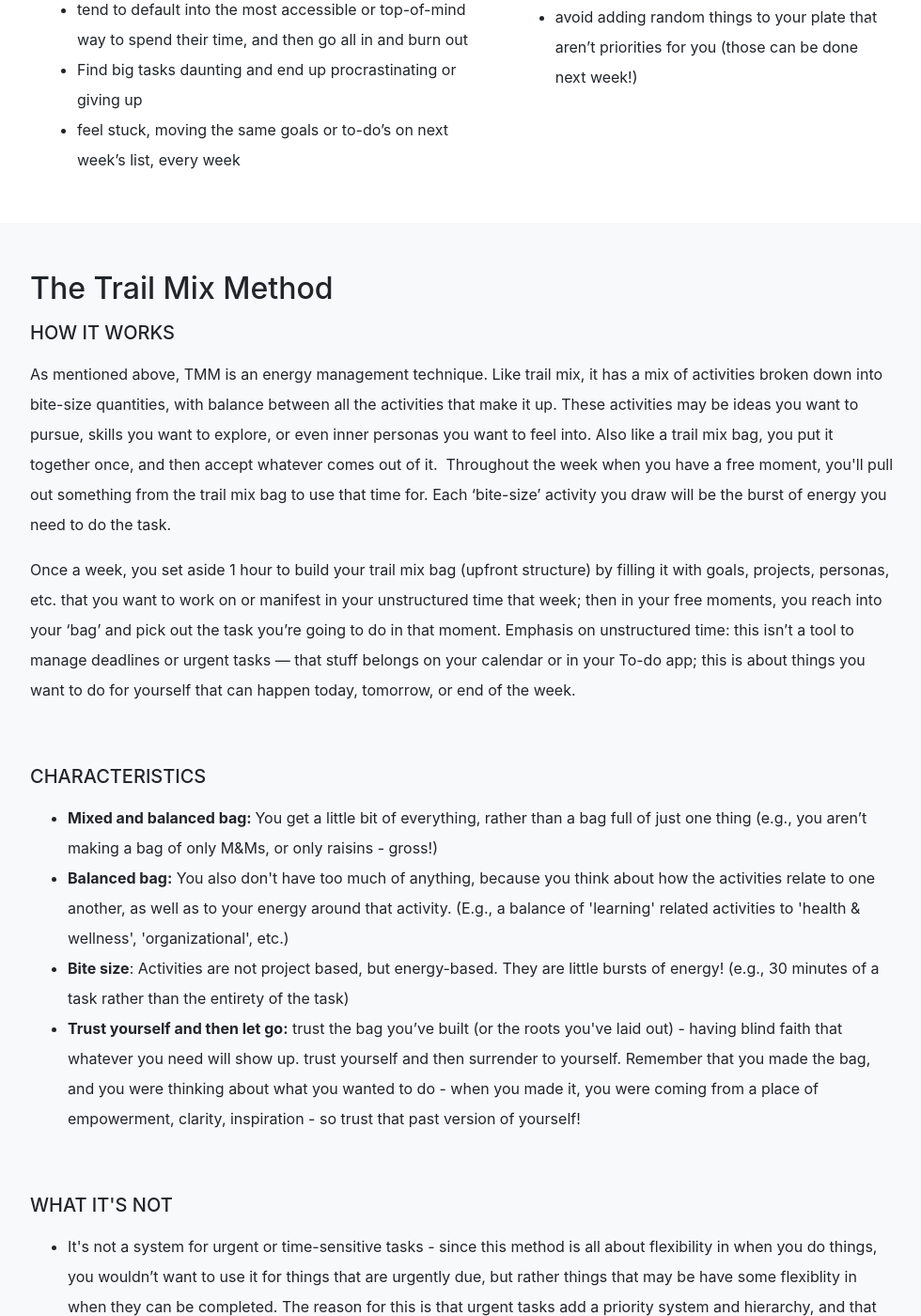
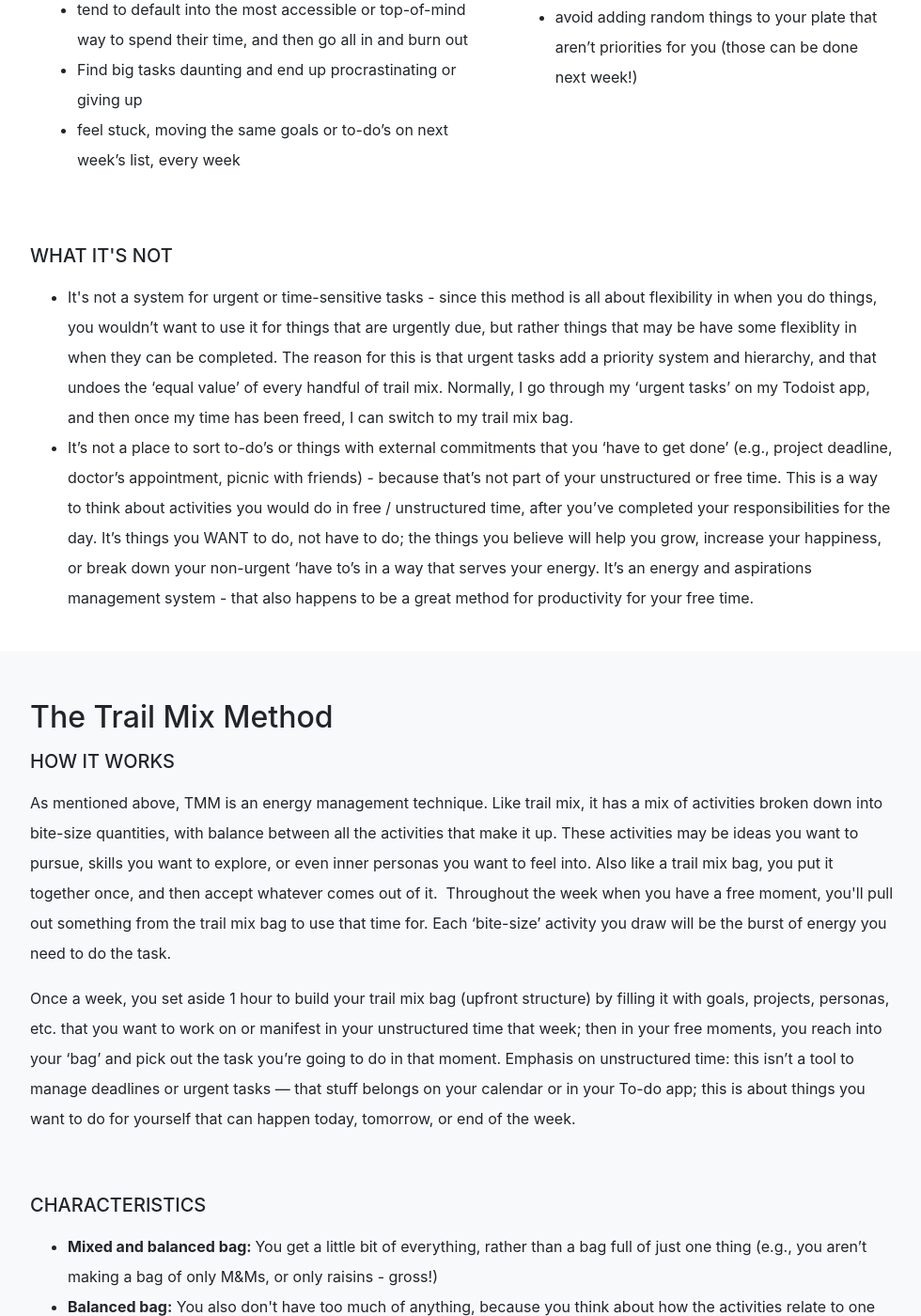
Before and after one commit to dalkat/dalkat.github.io, a Jekyll site: the page built from trailmix.md, in a window 1280 px wide and 1400 px high, scrolled down 3020 px. Shown: the whole window at 94% size, without its empty margins (148-1128 px from the left). Built offline with Jekyll 4.4.1, drawn with Linux system fonts in a browser that asks for light colours; nearby versions of some CDN libraries; some web fonts are replaced; library files that are not in the unit come from our copies; some of the changed text lies outside the part shown.

Commit message:
TMM 2.2 moved what it's not up

```diff
--- a/_layouts/trailmix.html
+++ b/_layouts/trailmix.html
@@ -93,6 +93,13 @@ layout: default-sub
             </tbody>
             </table>
 
+            <p>&nbsp;</p>
+            <p><h5>WHAT IT'S NOT</h5></p>
+            <p>
+            <ul>
+            <li>It's not a system for urgent or time-sensitive tasks - since this method is all about flexibility in when you do things, you wouldn&rsquo;t want to use it for things that are urgently due, but rather things that may be have some flexiblity in when they can be completed. The reason for this is that urgent tasks add a priority system and hierarchy, and that undoes the &lsquo;equal value&rsquo; of every handful of trail mix. Normally, I go through my &lsquo;urgent tasks&rsquo; on my Todoist app, and then once my time has been freed, I can switch to my trail mix bag.</li>
+            <li>It&rsquo;s not a place to sort  to-do&rsquo;s or things with external commitments that you &lsquo;have to get done&rsquo; (e.g., project deadline, doctor&rsquo;s appointment, picnic with friends) - because that&rsquo;s not part of your unstructured or free time. This is a way to think about activities you would do in free / unstructured time, after you&rsquo;ve completed your responsibilities for the day. It&rsquo;s things you WANT to do, not have to do; the things you believe will help you grow, increase your happiness, or break down your non-urgent &lsquo;have to&rsquo;s in a way that serves your energy. It&rsquo;s an energy and aspirations management system - that also happens to be a great method for productivity for your free time.&nbsp;</li>
+            </ul></p>
 
           </div>
         </div>
@@ -122,19 +129,11 @@ layout: default-sub
             </ul></p>
             <p>&nbsp;</p>
 
-            <p><h5>WHAT IT'S NOT</h5></p>
-            <p>
-            <ul>
-            <li>It's not a system for urgent or time-sensitive tasks - since this method is all about flexibility in when you do things, you wouldn&rsquo;t want to use it for things that are urgently due, but rather things that may be have some flexiblity in when they can be completed. The reason for this is that urgent tasks add a priority system and hierarchy, and that undoes the &lsquo;equal value&rsquo; of every handful of trail mix. Normally, I go through my &lsquo;urgent tasks&rsquo; on my Todoist app, and then once my time has been freed, I can switch to my trail mix bag.</li>
-            <li>It&rsquo;s not a place to sort  to-do&rsquo;s or things with external commitments that you &lsquo;have to get done&rsquo; (e.g., project deadline, doctor&rsquo;s appointment, picnic with friends) - because that&rsquo;s not part of your unstructured or free time. This is a way to think about activities you would do in free / unstructured time, after you&rsquo;ve completed your responsibilities for the day. It&rsquo;s things you WANT to do, not have to do; the things you believe will help you grow, increase your happiness, or break down your non-urgent &lsquo;have to&rsquo;s in a way that serves your energy. It&rsquo;s an energy and aspirations management system - that also happens to be a great method for productivity for your free time.&nbsp;</li>
-            </ul></p>
-            <p>&nbsp;</p>
-
             <blockquote><h3 style="line-height: 1.4;color: #ff9900;"><b>Question:</b> What system do you have in place to manage time-sensitive tasks or external commitments? How do you think that method can work to complement a Trail Mix Method for your unstructured time?</h3></blockquote>
 
             <p>&nbsp;</p>
             <h2>&nbsp;&nbsp;</h2>
-            <h2>Making Your Trail Mix Bag</strong></h2><br>
+            <p><h2>Making Your Trail Mix Bag</strong></h2></p>
 
             <p><h5>THE WEEKLY RITUAL OF CREATING YOUR TRAIL MIX BAG</h5></p>
             <p>This is where the little bit of upfront structure and discipline comes in to help you surrender throughout the week. I schedule an hour chunk every Sunday night that I call &lsquo;Trail Mix Sunday&rsquo; where I create my bag for the week. Doesn&rsquo;t matter when you do this (morning, night, Sunday, Wednesday) but ideally whenever you feel your week starts so you can plan for the week. For your first Trail Mix Sunday, set aside an extra 30 minutes.&nbsp;</p>
```
